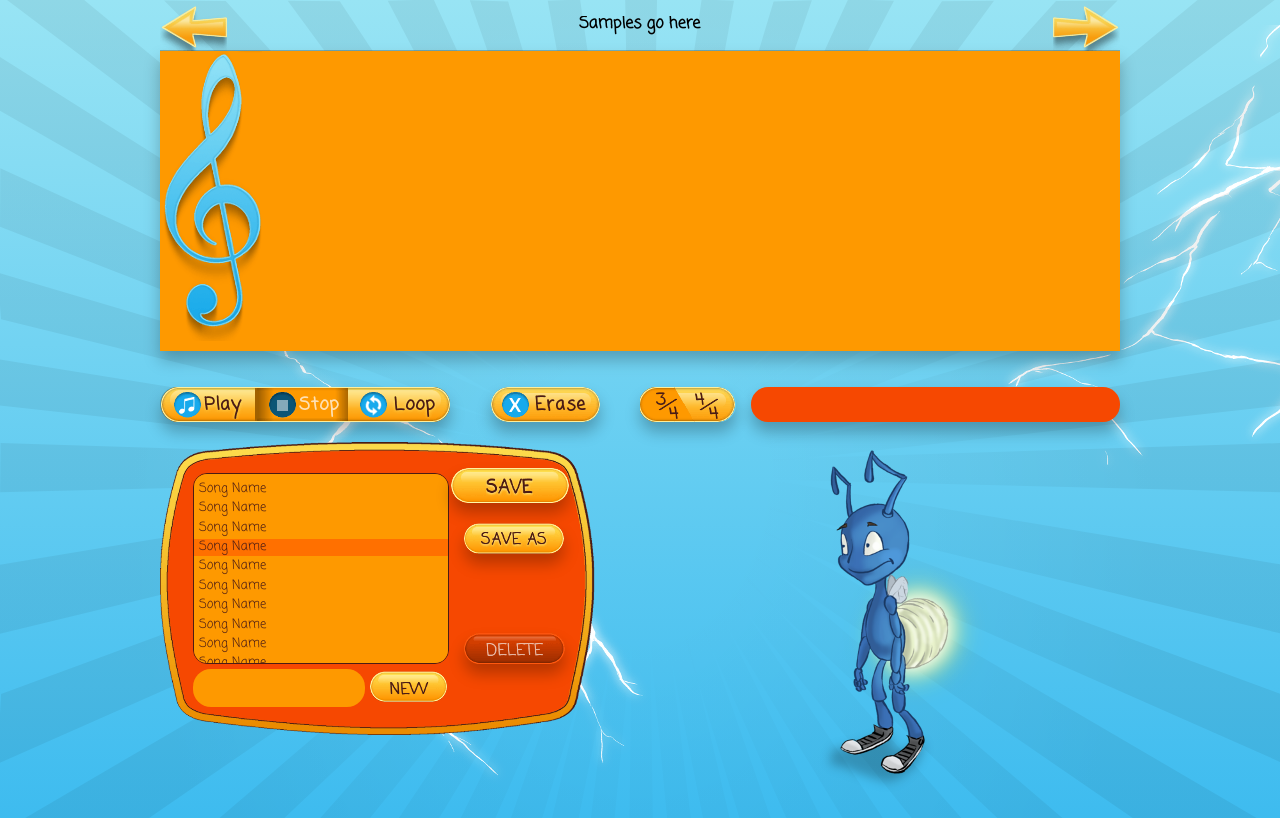
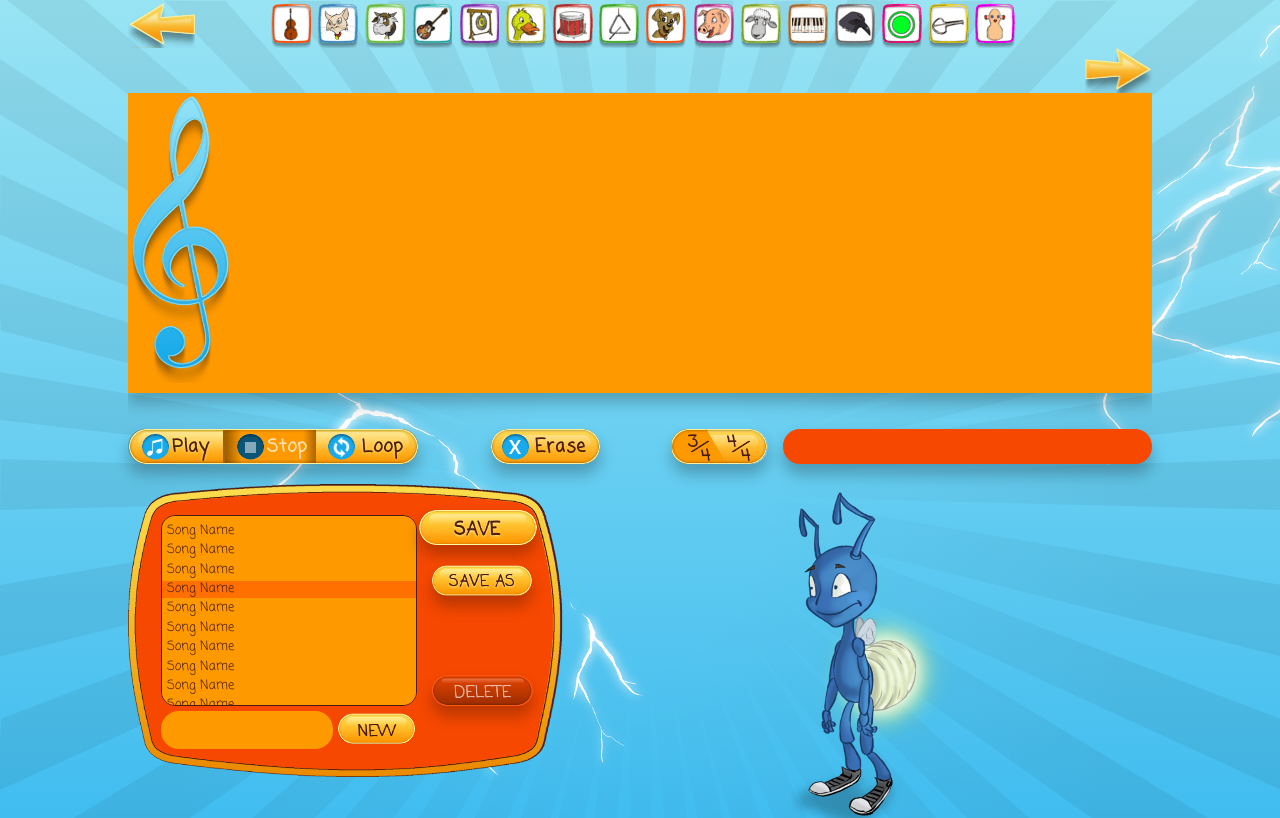
Before and after one commit to lightning-music/www, a plain HTML site: page index.html in a window 1280 px wide. Shown: the top 818 px of the page. Drawn offline with Linux system fonts and the light colour scheme; no server answers.

Commit message:
Updated the page to be more responsive. Now the page is controlled by the content class and it is currently set to 80% of the screen size. Also added in the samples list and added in a bit of JS to attach the sample to the cursor on click.

```diff
--- a/assets/style/lightning.css
+++ b/assets/style/lightning.css
@@ -44,6 +44,16 @@ html {
     right top no-repeat;
 }
 
+/*
+ * Adjust the width value below to change the page size.
+ * Every element below should respond accordingly.
+*/
+.content {
+    width: 80%;
+    min-width: 960px;
+    margin: 0 auto;
+}
+
 #sequencer-input {
     background-color: #fe9900;
 }
@@ -54,14 +64,15 @@ h1 {
 }
 
 .samples {
-    margin: -10px auto 0 auto;
-    width: 960px;
+    margin: 3px auto 0 auto;
+    width: 100%;
     height: 45px;
 }
 
 .reverse, .forward {
     height: 45px;
-    width: 67px;
+    width: 10%;
+    min-width: 67px;
     cursor: pointer;
     background: transparent url(../images/arrow.png) left top no-repeat;
     position: relative;
@@ -78,19 +89,54 @@ h1 {
 }
 
 #sample-triggers {
-    width: 815px;
+    width: 79%;
+    min-width: 815px;
     overflow: hidden;
     position: relative;
     float: left;
     margin-left: 5px;
-    height: 35px;
+    height: 45px;
     text-align: center;
     font-weight: bold;
-    margin-top: 10px
 }
 
+/* ******** SAMPLES START ******** */
+.sampleList {
+    width: auto;
+    height: 45px;
+    display: inline-block;
+}
+.sampleList li {
+    height: 47px;
+    width: 41px;
+    position: relative;
+    display: inline-block;
+    float: left;
+    margin: 0 3px;
+    background: transparent url(../images/sampleSprite.png)
+    0px top no-repeat;
+    cursor: pointer;
+}
+.violin {background-position: 0px top !important;}
+.cat {background-position: -48px top !important;}
+.cow {background-position: -96px top !important;}
+.guitar {background-position: -145px top !important;}
+.gong {background-position: -193px top !important;}
+.duck {background-position: -242px top !important;}
+.drum {background-position: -294px top !important;}
+.triangle {background-position: -342px top !important;}
+.dog {background-position: -390px top !important;}
+.pig {background-position: -438px top !important;}
+.sheep {background-position: -488px top !important;}
+.piano {background-position: -536px top !important;}
+.crow {background-position: -586px top !important;}
+.beep {background-position: -634px top !important;}
+.mouthHarp {background-position: -682px top !important;}
+.squeek {background-position: -734px top !important;}
+/* ******** SAMPLES END ******** */
+
 .stage {
-    width: 960px;
+    width: 100%;
     height: 326px;
     overflow: auto;
     overflow-y: hidden;
@@ -107,8 +153,7 @@ h1 {
 .stage::after {
     content: " ";
     display: block;
-    position: absolute;
-    width: 960px;
+    width: 100%;
     height: 300px;
     margin: -305px auto 0 auto;
     z-index: -1;
@@ -125,7 +170,7 @@ h1 {
 }
 
 .controls {
-    width: 960px;
+    width: 100%;
     height: 35px;
     margin: 10px auto;
     clear: both;
@@ -191,7 +236,8 @@ h1 {
     height: 100%;
     width: 96px;
     position: relative;
-    float: left;
+    float: right;
+    margin-right: 15px;
 }
 
 .threeFour, .fourFour {
@@ -232,7 +278,7 @@ h1 {
 }
 
 .bottom {
-    width: 960px;
+    width: 100%;
     height: 350px;
     margin: 20px auto 0 auto;
     background: url(../images/lightningBug.png) 660px bottom no-repeat;
@@ -351,11 +397,23 @@ li.selected {
     cursor: pointer;
 }
 
-
-
-
 .footer em {
     color: #fff;
     font-weight: bold;
     margin-right: 5px;
 }
+
+#mouse-sample {
+    height: 47px;
+    width: 41px;
+    position: fixed;
+    left: -50px;
+    bottom: -50px;
+    background: transparent url(../images/sampleSprite.png)
+    0px top no-repeat;
+    display: none;
+}
+
+.displayBlock {
+    display: block !important;
+}
--- a/index.html
+++ b/index.html
@@ -25,6 +25,10 @@
    <button id="transport-stop"></button>
   </script>
 
+  <script type="text/template" id="sample-trigger-template">
+    <button class="sample-trigger" id="<%= path %>"><%= path %></button>
+  </script>
+
   <script type="text/javascript" src="jquery-2.1.1.min.js"></script>
   <script type="text/javascript" src="lodash.js"></script>
   <script type="text/javascript" src="backbone-min.js"></script>
@@ -40,12 +44,30 @@
 <body>
   <div id="app">
 
-    <h1>Lightning</h1><br/>
-
+    <div class="content">
+      <h1>Lightning</h1>
       <div class="samples">
 	<div class="reverse"></div>
 	<div id="sample-triggers">
-	    Samples go here
+	  <!-- Samples go here -->
+	  <ul class="sampleList">
+	    <li class="violin"></li>
+	    <li class="cat"></li>
+	    <li class="cow"></li>
+	    <li class="guitar"></li>
+	    <li class="gong"></li>
+	    <li class="duck"></li>
+	    <li class="drum"></li>
+	    <li class="triangle"></li>
+	    <li class="dog"></li>
+	    <li class="pig"></li>
+	    <li class="sheep"></li>
+	    <li class="piano"></li>
+	    <li class="crow"></li>
+	    <li class="beep"></li>
+	    <li class="mouthHarp"></li>
+	    <li class="squeek"></li>
+	  </ul>
 	</div>
 	<div class="forward"></div>
       </div>
@@ -63,11 +85,11 @@
 	  <div class="erase btnShadow" id="erase">Erase</div>
 	</div>
 	<div class="timingControls">
+	  <div class="bpm btnShadow" id="bpm"></div>
 	  <div class="timeSignature btnShadow">
 	    <div class="threeFour toggle" id="3_4"></div>
 	    <div class="fourFour"         id="4_4"></div>
 	  </div>
-	<div class="bpm btnShadow" id="bpm"></div>
 	</div>
       </div>
       <div class="bottom">
@@ -117,6 +139,8 @@
       </p>
 
     </div>
+
+  </div>
+  <div id="mouse-sample"></div>
 </body>
-
 </html>
--- a/main.js
+++ b/main.js
@@ -40,4 +40,22 @@ $(function() {
     setTimeout(render, 1);
   }
 
+    // JG Added
+    $('#sample-triggers > ul li').click(function(evt) {
+	var sampleId = $(this).attr('class'),
+	$cursor = $('#mouse-sample');
+
+	$cursor.removeAttr('class')
+	    .addClass('displayBlock')
+	    .addClass(sampleId);
+
+	$('.stage').mousemove(function (evt) {
+    	    $cursor.css({
+    		left:  evt.pageX,
+    		top:   evt.pageY
+    	    });
+	});
+    });
+
+
 });
```
Also changed, not shown: assets/images/sampleSprite.png (added). Lines whose indentation alone changed are shown as unchanged.
